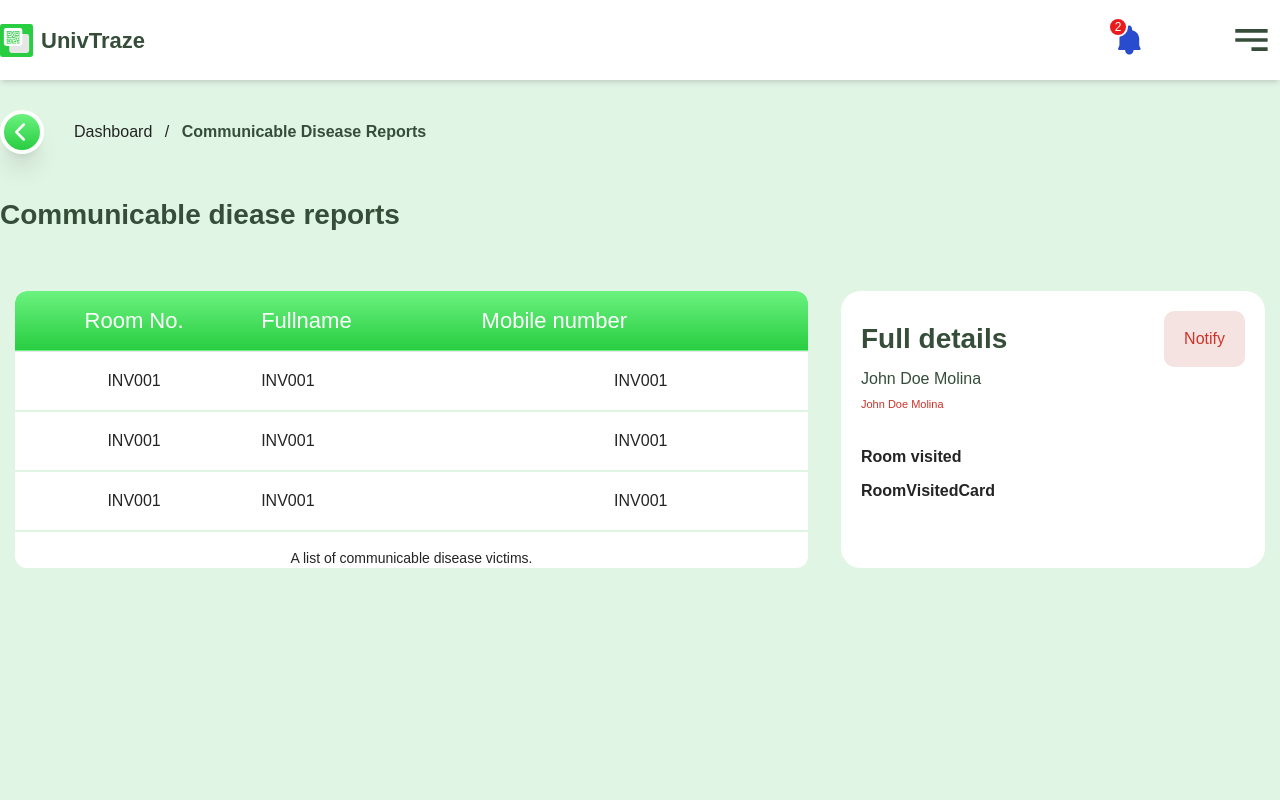
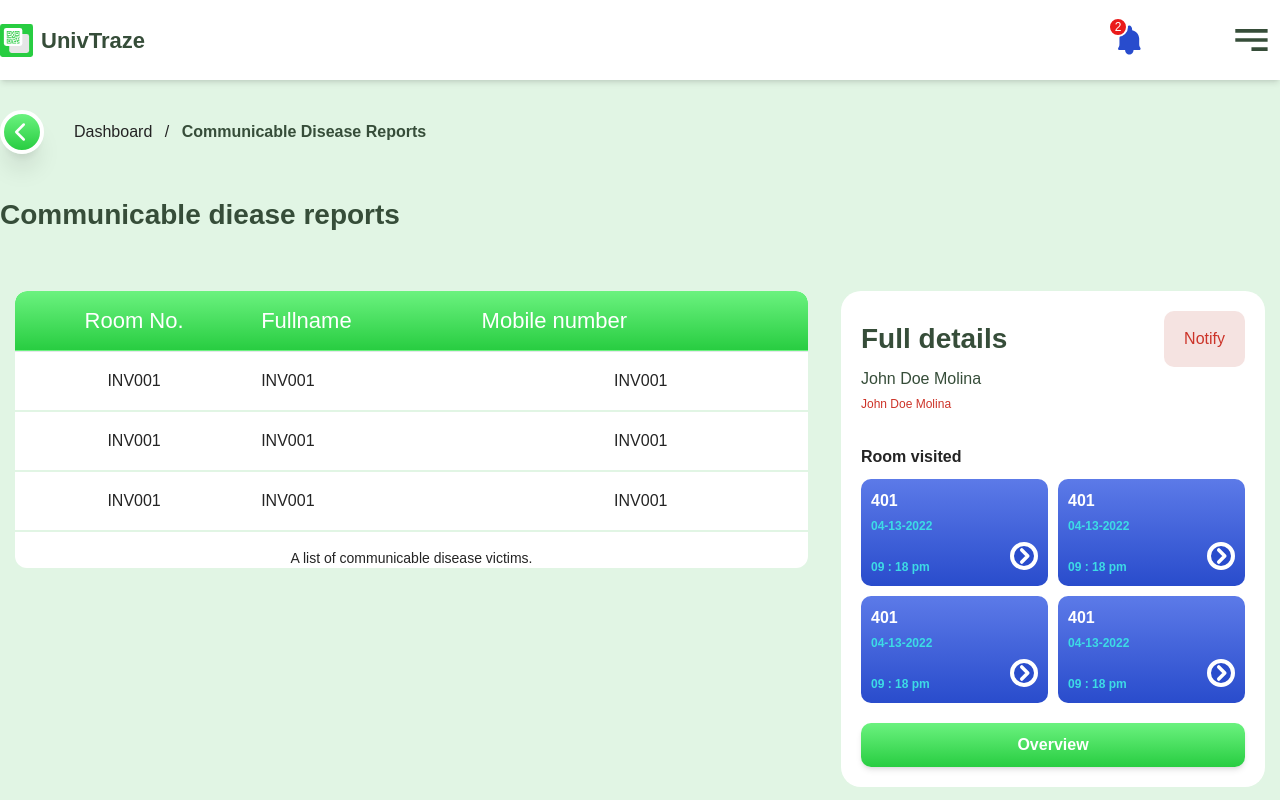
Before and after one commit to JayCabasag/univtraze-admin, a React (Vite) app: page /dashboard/communicable-disease-reports in a window 1280 px wide. Built offline with nearby package versions, Linux system fonts and the light colour scheme.

Commit message:
feat:a dded overview

```diff
--- a/src/components/communicable-disease-report/CommunicableDiseaseReportDetails.tsx
+++ b/src/components/communicable-disease-report/CommunicableDiseaseReportDetails.tsx
@@ -1,4 +1,4 @@
-import RoomVisitedCard from "../shared/room-visited-card/RoomVisitedCard";
+import RoomVisitedCard from '../shared/room-visited-card/RoomVisitedCard';
 
 export default function CommunicableDiseaseReportDetails() {
   return (
@@ -9,15 +9,25 @@ export default function CommunicableDiseaseReportDetails() {
       </div>
       <div className="">
         <p className="text-[#364D39] font-normal">John Doe Molina</p>
-        <span className="text-[#CD3328] text-[11px] font-normal">John Doe Molina</span>
+        <span className="text-[#CD3328] text-[12px] font-normal">John Doe Molina</span>
       </div>
 
       <div className="mt-[30px] text-[16px] font-bold">
         <h2>Room visited</h2>
-        <div className="mt-[10px]">
+        <div className="mt-[10px] gap-[10px] grid grid-cols-2">
+          <RoomVisitedCard />
+          <RoomVisitedCard />
+          <RoomVisitedCard />
           <RoomVisitedCard />
         </div>
       </div>
+      <div>
+      <button
+        className="w-full h-[44px] mt-[20px] text-white text-[16px] font-bold shadow-md rounded-[10px] bg-gradient-to-b from-[#6BF27F] to-[#28cd41]"
+      >
+        Overview
+      </button>
+      </div>
     </div>
-  )
+  );
 }
--- a/src/components/communicable-disease-report/CommunicableDiseaseReportTable.tsx
+++ b/src/components/communicable-disease-report/CommunicableDiseaseReportTable.tsx
@@ -1,17 +1,9 @@
-import {
-  TableHead,
-  Table,
-  TableBody,
-  TableCaption,
-  TableCell,
-  TableHeader,
-  TableRow
-} from "../shared/table/Table";
+import { TableHead, Table, TableBody, TableCaption, TableCell, TableHeader, TableRow } from '../shared/table/Table';
 
 export default function CommunicableDiseaseReportTable() {
   return (
-    <div className="bg-white overflow-hidden rounded-xl w-full">
-        <div className="overflow-hidden rounded-xl">
+    <div className="bg-white h-full overflow-hidden rounded-xl w-full">
+      <div className="overflow-hidden h-auto rounded-xl">
         <Table>
           <TableCaption>A list of communicable disease victims.</TableCaption>
           <TableHeader className="rounded-md">
@@ -41,5 +33,5 @@ export default function CommunicableDiseaseReportTable() {
         </Table>
       </div>
     </div>
-  )
+  );
 }
--- a/src/components/shared/room-visited-card/RoomVisitedCard.tsx
+++ b/src/components/shared/room-visited-card/RoomVisitedCard.tsx
@@ -1,5 +1,16 @@
+import chevronRightSVG from '@assets/chevron-right.svg';
+
 export default function RoomVisitedCard() {
   return (
-    <div>RoomVisitedCard</div>
-  )
+    <div className="cursor-pointer rounded-[10px] p-[10px] bg-gradient-to-b from-[#5C7AE8] to-[#294CCC] hover:bg-gradient-to-b ">
+      <h1 className="text-white text-[16px] font-bold">401</h1>
+      <span className="text-[#3DDBE5] text-[12px]">04-13-2022</span>
+      <div className="mt-[21px] relative flex justify-between">
+        <span className="text-[#3DDBE5] text-[12px]">09 : 18 pm</span>
+        <div className="absolute -top-[16px] left-auto right-0 flex items-center justify-center bg-[#294CCC] border-4 border-white rounded-full h-[28px] w-[28px]">
+          <img src={chevronRightSVG} className="h-[18px] w-[18px]" alt="chevron-left" />
+        </div>
+      </div>
+    </div>
+  );
 }
--- a/src/components/shared/table/Table.tsx
+++ b/src/components/shared/table/Table.tsx
@@ -74,7 +74,10 @@ const TableCell = React.forwardRef<
 >(({ className, ...props }, ref) => (
   <td
     ref={ref}
-    className={cn('bg-white font-medium border-b-2 text-[16px] border-[#E1F5E4] p-2 align-middle [&:has([role=checkbox])]:pr-0 [&>[role=checkbox]]:translate-y-[2px]', className)}
+    className={cn(
+      'bg-white font-medium border-b-2 text-[16px] border-[#E1F5E4] p-2 align-middle [&:has([role=checkbox])]:pr-0 [&>[role=checkbox]]:translate-y-[2px]',
+      className,
+    )}
     {...props}
   />
 ));
--- a/src/pages/(dashboard)/UsersPage.tsx
+++ b/src/pages/(dashboard)/UsersPage.tsx
@@ -3,7 +3,7 @@ import Header from '@/components/header/Header';
 
 export default function UsersPage() {
   return (
-    <main className='px-[15px]'>
+    <main className="px-[15px]">
       <Header title="Dashboard" sub={'Users'} />
       <AllUsers />
     </main>
```
Also changed, not shown: src/components/all-users/AllUsers.tsx (+1 -9 lines), src/assets/chevron-right.svg (added). Lines whose indentation alone changed are shown as unchanged.
